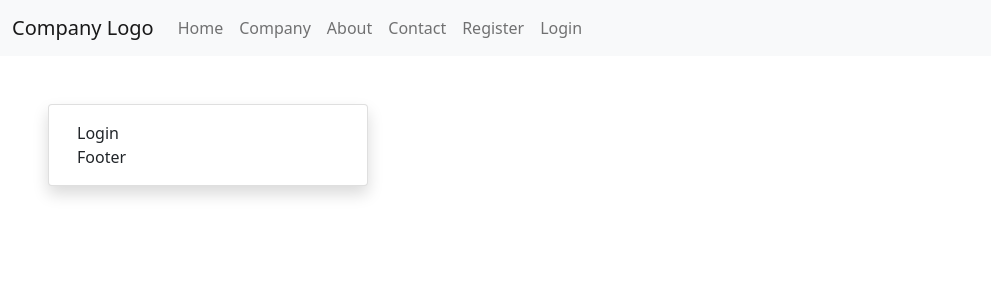
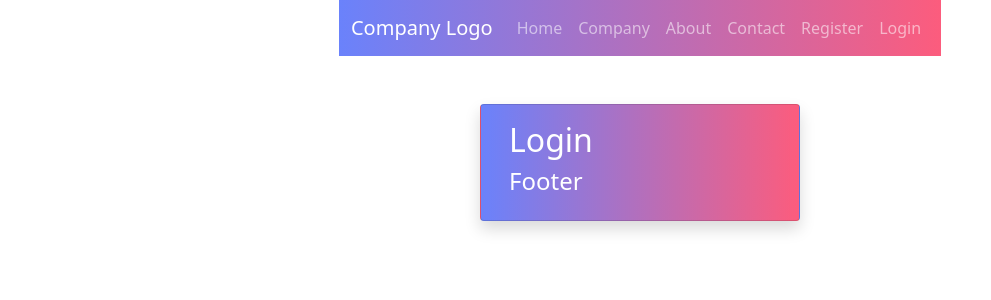
Before and after one commit to awais882s/class-07, a React (Create React App) app: page /Login in a window 1280 px wide. Shown: the top 300 px of the page, without its empty margins (0-991 px from the left). Built offline with nearby package versions, Linux system fonts and the light colour scheme.

Commit message:
stylings

```diff
--- a/public/index.html
+++ b/public/index.html
@@ -45,5 +45,10 @@
       To begin the development, run `npm start` or `yarn start`.
       To create a production bundle, use `npm run build` or `yarn build`.
     -->
+    <script
+      src="https://cdn.jsdelivr.net/npm/bootstrap@5.0.2/dist/js/bootstrap.bundle.min.js"
+      integrity="sha384-MrcW6ZMFYlzcLA8Nl+NtUVF0sA7MsXsP1UyJoMp4YLEuNSfAP+JcXn/tWtIaxVXM"
+      crossorigin="anonymous"
+    ></script>
   </body>
 </html>
--- a/src/App.js
+++ b/src/App.js
@@ -1,9 +1,9 @@
 import Routing from "./Routing/Routing";
+import "./Stylings/style.css";
 function App() {
   return (
     <div className="App">
       <Routing />
-
     </div>
   );
 }
--- a/src/Components/Footer.js
+++ b/src/Components/Footer.js
@@ -2,6 +2,8 @@ import React from 'react'
 
 export default function Footer() {
   return (
-    <div>Footer</div>
+    <div>
+    <h4>Footer</h4>
+    </div>
   )
 }
--- a/src/Components/Header.js
+++ /dev/null
@@ -1,7 +0,0 @@
-import React from 'react'
-
-export default function Header() {
-  return (
-    <div>Header</div>
-  )
-}
--- a/src/Components/NavBar.js
+++ b/src/Components/NavBar.js
@@ -3,8 +3,8 @@ import { Link } from "react-router-dom";
 
 export default function NavBar() {
   return (
-    <div>
-      <nav class="navbar navbar-expand-lg navbar-light bg-light">
+    <div className="justify-content-center d-flex">
+      <nav class="navbar navbar-expand-lg navbar-dark ui">
         <div class="container-fluid">
           <Link class="navbar-brand" to="/">
             Company Logo
@@ -38,15 +38,19 @@ export default function NavBar() {
                 </Link>
               </li>
               <li class="nav-item">
-                <Link class="nav-link" to="/About">
+                <Link class="nav-link" to="/Contact">
                   Contact
                 </Link>
               </li>
               <li class="nav-item">
-                <Link class="nav-link" to="/Register">Register</Link>
+                <Link class="nav-link" to="/Register">
+                  Register
+                </Link>
               </li>
               <li class="nav-item">
-                <Link class="nav-link" to="/Login">Login</Link>
+                <Link class="nav-link" to="/Login">
+                  Login
+                </Link>
               </li>
             </ul>
           </div>
--- a/src/Pages/Register.js
+++ b/src/Pages/Register.js
@@ -2,6 +2,8 @@ import React from 'react'
 
 export default function Register() {
   return (
-    <div>Register</div>
+    <div>
+    Register
+      </div>
   )
 }
--- a/src/Routing/Routing.js
+++ b/src/Routing/Routing.js
@@ -3,7 +3,6 @@ import { BrowserRouter, Routes, Route } from "react-router-dom";
 import NavBar from "../Components/NavBar";
 
 // pages for navigations
-import Header from "../Components/Header";
 import Footer from "../Components/Footer";
 import Home from "../Pages/Home";
 import About from "../Pages/About";
@@ -13,24 +12,30 @@ import Register from "../Pages/Register";
 import Login from "../Pages/Login";
 export default function Routing() {
   return (
+    <>
       <BrowserRouter>
         <NavBar />
-      <div className="container card shadow m-5 w-25">
+        <div className="justify-content-center d-flex text-white">
+          <div className="container card shadow m-5 w-25 ui">
             <div className="card-body">
+              <h2>
+                <Routes>
 
-          <Routes>
                   <Route path="/" element={<Home />} />
                   <Route path="About" element={<About />} />
                   <Route path="Company" element={<Company />} />
                   <Route path="Contact" element={<Contact />} />
-            <Route path="Reister" element={<Register />} />
+                  <Route path="Register" element={<Register />} />
                   <Route path="Login" element={<Login />} />
                   <Route />
                 </Routes>
+              </h2>
               <Footer />
 
             </div>
           </div>
+        </div>
       </BrowserRouter>
+    </>
   );
 }
--- /dev/null
+++ b/src/Stylings/style.css
@@ -0,0 +1,13 @@
+.ui {
+  background: #fc5c7d; /* fallback for old browsers */
+  background: -webkit-linear-gradient(
+    to right,
+    #6a82fb,
+    #fc5c7d
+  ); /* Chrome 10-25, Safari 5.1-6 */
+  background: linear-gradient(
+    to right,
+    #6a82fb,
+    #fc5c7d
+  ); /* W3C, IE 10+/ Edge, Firefox 16+, Chrome 26+, Opera 12+, Safari 7+ */
+}
```
Lines whose indentation alone changed are shown as unchanged.
